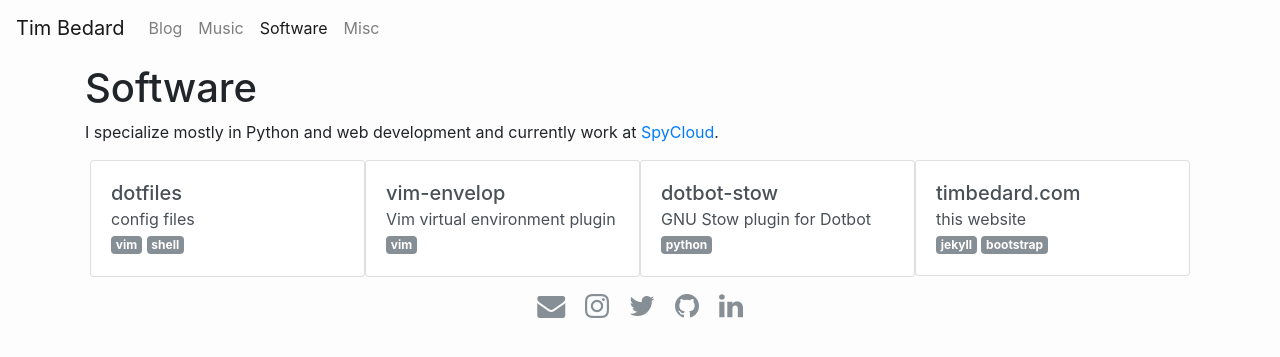
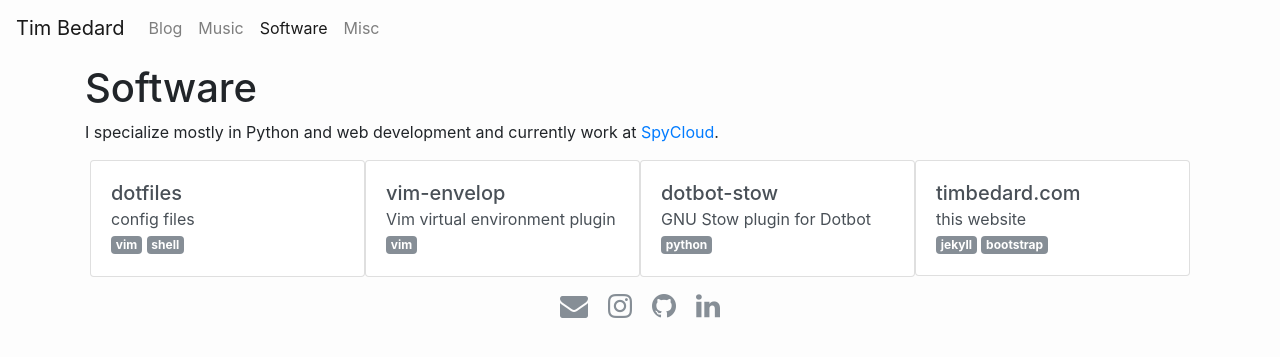
Before and after one commit to qbedard/timbedard.github.io, a Jekyll site: the page built from software.md, in a window 1280 px wide. Shown: the top 357 px of the page. Built offline with Jekyll 4.4.1, drawn with Linux system fonts in a browser that asks for light colours; nearby versions of some CDN libraries.

Commit message:
rm twitter link

```diff
--- a/_includes/footer.html
+++ b/_includes/footer.html
@@ -4,9 +4,6 @@
   </a>
   <a href="https://instagram.com/timsical" class="btn-sm btn-link text-muted" style="text-decoration: none">
     <i class="fa fa-2x fa-instagram"></i>
-  </a>
-  <a href="https://twitter.com/timsical" class="btn-sm btn-link text-muted" style="text-decoration: none">
-    <i class="fa fa-2x fa-twitter"></i>
   </a>
   <a href="https://github.com/timbedard" class="btn-sm btn-link text-muted" style="text-decoration: none">
     <i class="fa fa-2x fa-github"></i>
```
